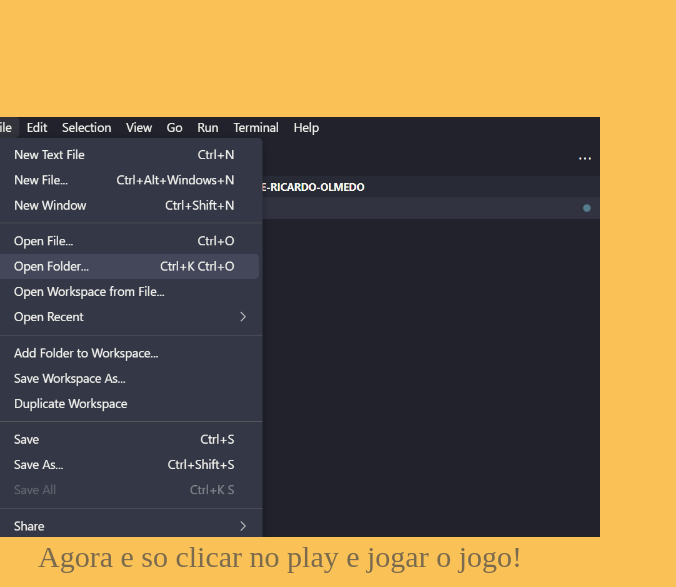
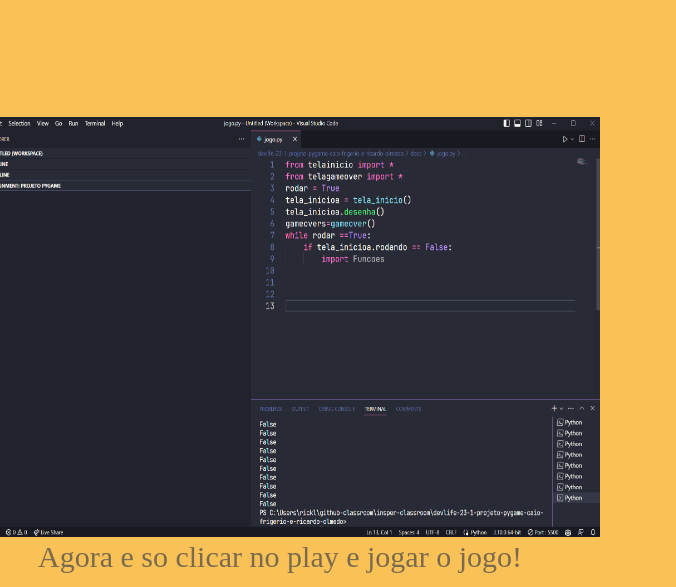
Before and after one commit to insper-classroom/devlife-23-1-projeto-pygame-caio-frigerio-e-ricardo-olmedo, a plain HTML site: page docs/index.html in a window 1280 px wide. Shown: the part 2782-3369 px from the top of the page, 0-676 px from the left. Drawn offline with Linux system fonts and the light colour scheme.

Commit message:
SITE COMPLETO

```diff
--- a/docs/index.html
+++ b/docs/index.html
@@ -49,7 +49,7 @@
     </div>
     <div class="imagem-parisntal-2">
       <figure>
-        <img src="sprites/Screenshot_35.png" width="640" height="420">
+        <img src="sprites/Screenshot_37.png" width="640" height="420">
         <figcaption>Agora e so clicar no play e jogar o jogo!</figcaption>
       </figure>
       <figure>
```
